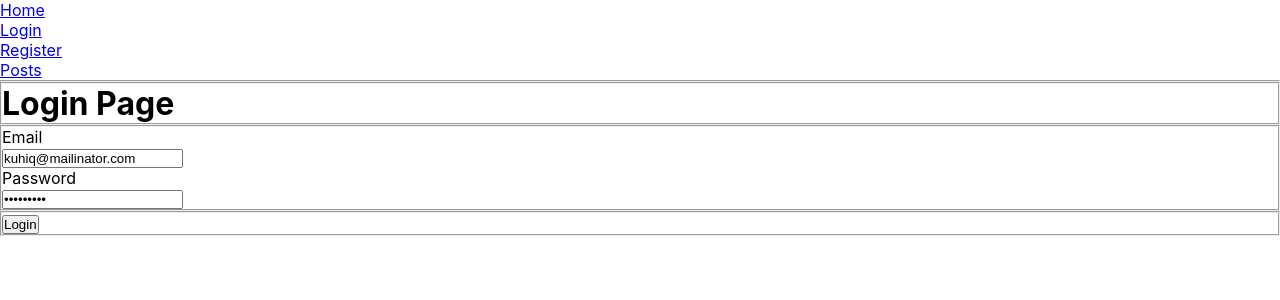
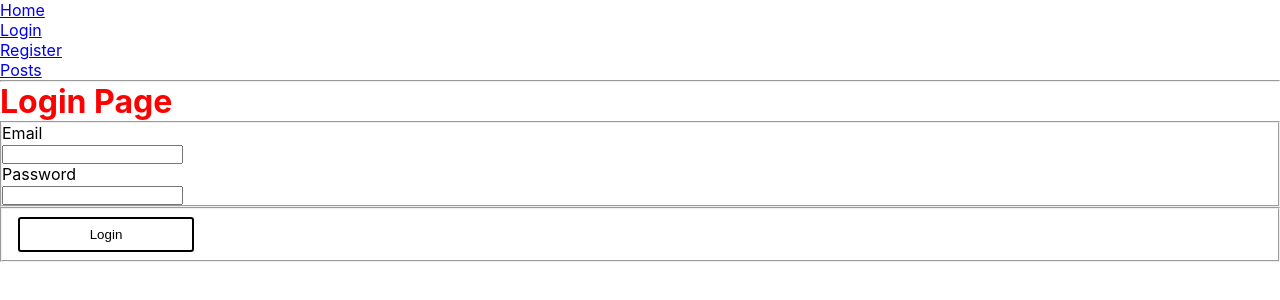
Before and after one commit to ColaBebsi/react-forum, a React (Create React App) app: page /login in a window 1280 px wide. Shown: the top 300 px of the page. Built offline with nearby package versions, Linux system fonts and the light colour scheme.

Commit message:
lets get started with some styling :p

```diff
--- /dev/null
+++ b/src/components/Button.jsx
@@ -0,0 +1,18 @@
+import React from "react";
+import styled from "styled-components";
+
+const StyledButton = styled.button`
+   display: inline-block;
+  border-radius: 3px;
+  padding: 0.5rem 0;
+  margin: 0.5rem 1rem;
+  width: 11rem;
+  background: transparent;
+  color: #000000;
+  border: 2px solid #000000;
+
+`;
+
+export const Button = (props) => {
+return <StyledButton>{props.text}</StyledButton>;
+};
--- /dev/null
+++ b/src/components/Header.jsx
@@ -0,0 +1,15 @@
+import React from "react";
+import styled from "styled-components";
+
+const StyledHeader = styled.div`
+    color: red;
+`;
+
+export const Header = props => {
+    return (
+        <StyledHeader>
+            <h1>{props.title}</h1>
+            <h3>{props.status}</h3>
+        </StyledHeader>
+    );
+};
--- a/src/data/UserKit.js
+++ b/src/data/UserKit.js
@@ -1,7 +1,7 @@
 const ROOT_URL = `https://lab.willandskill.eu`;
 const REGISTER_URL = `${ROOT_URL}/api/v1/auth/users/`;
 const LOGIN_URL = `${ROOT_URL}/api/v1/auth/api-token-auth/`;
-const COUNTRIES_LIST_URL = `${ROOT_URL}/api/v1/countries/`;
+const COUNTRIES_URL = `${ROOT_URL}/api/v1/countries/`;
 const CATEGORIES_URL = `${ROOT_URL}/api/v1/forum/categories/`;
 const ME_URL = `${ROOT_URL}/api/v1/me/`;
 
@@ -30,7 +30,7 @@ export default class UserKit {
     };
 
     getCountries = () => {
-        return fetch(COUNTRIES_LIST_URL, {
+        return fetch(COUNTRIES_URL, {
             headers: this.getPublicHeaders(),
         });
     };
--- a/src/pages/LoginPage.jsx
+++ b/src/pages/LoginPage.jsx
@@ -1,13 +1,15 @@
 import React, { useState } from "react";
 import { useHistory } from "react-router-dom";
+import { Button } from "../components/Button";
+import { Header } from "../components/Header";
 import UserKit from "../data/UserKit";
 
 export const LoginPage = () => {
     const [accessToken, setAccessToken] = useState(null);
     const [status, setStatus] = useState("");
     const [formData, setFormData] = useState({
-        email: "kuhiq@mailinator.com",
-        password: "Pa$$w0rd!",
+        email: "",
+        password: "",
     });
 
     const history = useHistory();
@@ -39,10 +41,9 @@ export const LoginPage = () => {
 
     return (
         <form onSubmit={handleOnSubmit}>
-            <fieldset>
-                <h1>Login Page</h1>
-                <h3>{status}</h3>
-            </fieldset>
+            <Header title="Login Page" status={status} >
+
+            </Header>
 
             <fieldset>
                 <label>
@@ -66,7 +67,7 @@ export const LoginPage = () => {
             </fieldset>
 
             <fieldset>
-                <button>Login</button>
+                <Button text="Login" />
             </fieldset>
         </form>
     );
--- a/src/pages/RegisterPage.jsx
+++ b/src/pages/RegisterPage.jsx
@@ -10,9 +10,6 @@ const formReducer = (state, event) => {
 };
 
 export const RegisterPage = () => {
-    const ROOT_URL = `https://lab.willandskill.eu`;
-    const COUNTRIES_URL = `${ROOT_URL}/api/v1/countries/`;
-
     const [formData, setFormData] = useReducer(formReducer, {});
     const [countriesList, setCountriesList] = useState([]);
     const [status, setStatus] = useState("");
@@ -42,7 +39,8 @@ export const RegisterPage = () => {
     };
 
     useEffect(() => {
-        fetch(COUNTRIES_URL)
+        userKit
+            .getCountries()
             .then(res => res.json())
             .then(({ results }) => setCountriesList(results));
         // eslint-disable-next-line react-hooks/exhaustive-deps
```
Also changed, not shown: src/components/RegisterForm.jsx (deleted, +0 -12 lines), 1 other file (tests, documents, lock files or other folders).
